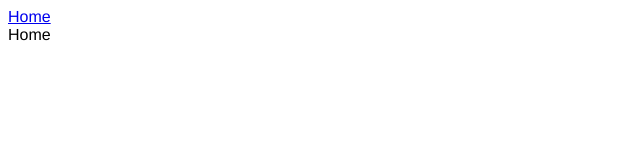
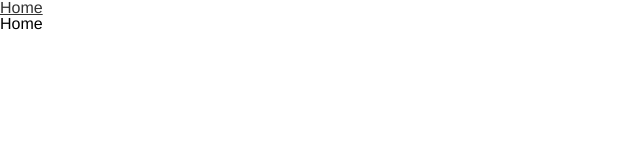
Before and after one commit to Smithoo/too-do, a Vue app: page / in a window 1280 px wide. Shown: the top 160 px of the page, without its empty margins (0-640 px from the left). Built offline with nearby package versions, Linux system fonts and the light colour scheme.

Commit message:
feat: add reset.css and common.css

```diff
--- /dev/null
+++ b/src/assets/css/common.css
@@ -0,0 +1,24 @@
+a {
+    text-decoration: none;
+    outline: none;
+    color: #333;
+}
+a:hover {
+    text-decoration: underline;
+}
+.material-icons.md-12 { font-size: 12px; }
+.material-icons.md-16 { font-size: 16px; }
+.material-icons.md-18 { font-size: 18px; }
+.material-icons.md-24 { font-size: 24px; }
+.material-icons.md-36 { font-size: 36px; }
+.material-icons.md-48 { font-size: 48px; }
+
+.hide { display: none; }
+.m-show { display: none; }
+.m-show_inline { display: none; }
+
+@media all and (max-width : 990px) {
+	.m-show { display: block; }
+	.m-show_inline { display: inline; }
+	.m-hide { display: none !important; }
+}
--- /dev/null
+++ b/src/assets/css/reset.css
@@ -0,0 +1,70 @@
+/* http://meyerweb.com/eric/tools/css/reset/
+   v2.0 | 20110126
+   License: none (public domain)
+*/
+html, body, div, span, applet, object, iframe,
+h1, h2, h3, h4, h5, h6, p, blockquote, pre,
+a, abbr, acronym, address, big, cite, code,
+del, dfn, em, img, ins, kbd, q, s, samp,
+small, strike, strong, sub, sup, tt, var,
+b, u, i, center,
+dl, dt, dd, ol, ul, li,
+fieldset, form, label, legend,
+table, caption, tbody, tfoot, thead, tr, th, td,
+article, aside, canvas, details, embed,
+figure, figcaption, footer, header, hgroup,
+menu, nav, output, ruby, section, summary,
+time, mark, audio, video {
+	margin: 0;
+	padding: 0;
+	border: 0;
+}
+/* HTML5 display-role reset for older browsers */
+article, aside, details, figcaption, figure,
+footer, header, hgroup, menu, nav, section {
+	display: block;
+}
+body {
+	line-height: 1;
+}
+ol, ul {
+	list-style: none;
+}
+blockquote, q {
+	quotes: none;
+}
+blockquote:before, blockquote:after,
+q:before, q:after {
+	content: '';
+	content: none;
+}
+table {
+	border-collapse: collapse;
+	border-spacing: 0;
+}
+button {
+    border: none;
+    margin: 0;
+    padding: 0;
+    width: auto;
+    height: auto;
+    overflow: visible;
+
+    background: transparent;
+
+    /* inherit font & color from ancestor */
+    color: inherit;
+    font: inherit;
+
+    /* Normalize `line-height`. Cannot be changed from `normal` in Firefox 4+. */
+    line-height: normal;
+
+    /* Corrects font smoothing for webkit */
+    -webkit-font-smoothing: inherit;
+    -moz-osx-font-smoothing: inherit;
+
+    /* Corrects inability to style clickable `input` types in iOS */
+    -webkit-appearance: none;
+    cursor: pointer;
+    outline: none;
+}
```
Also changed, not shown: src/main.js (+9 -6 lines).
